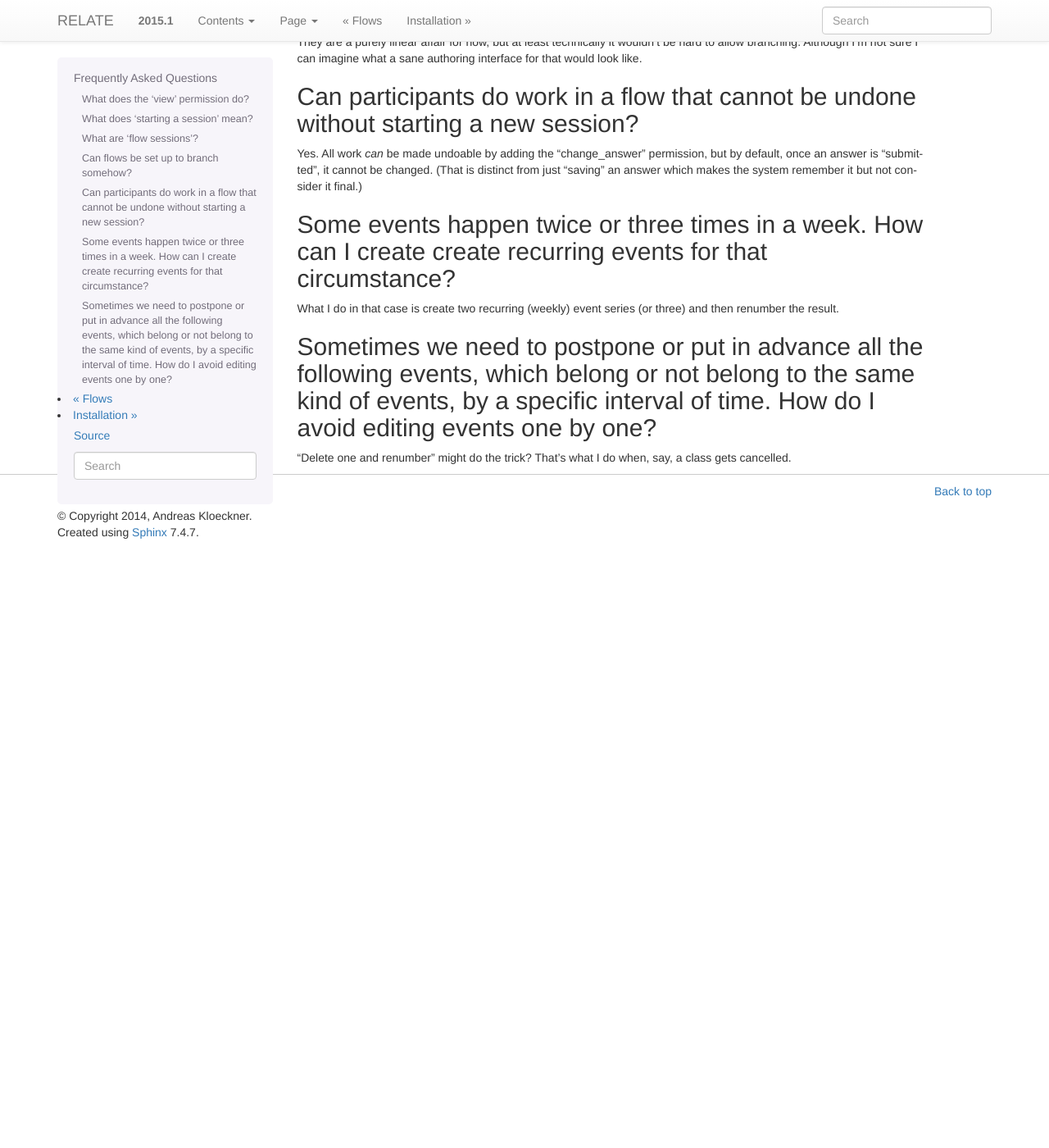
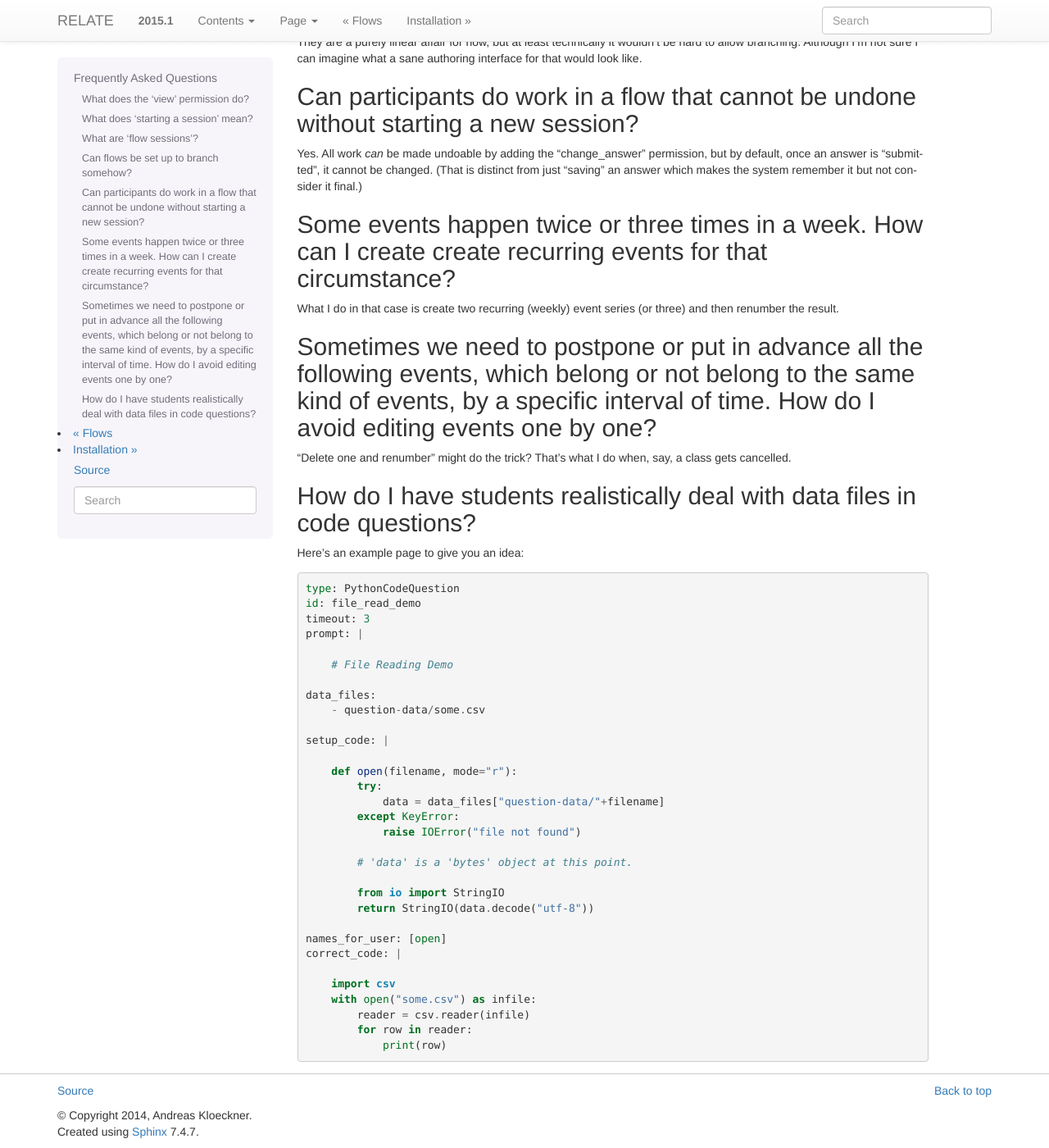
Before and after one commit to inducer/relate, a Sphinx documentation site: the page built from doc/faq.rst, in a window 1280 px wide and 1400 px high, scrolled down 1115 px. Shown: the whole window at 82% size. Built offline with Sphinx 7.4.7, drawn with Linux system fonts in a browser that asks for light colours; before the commit the page ends 1784 px from its top, so only the background shows below that.

Commit message:
Add file open sample for Ryan

```diff
--- a/doc/faq.rst
+++ b/doc/faq.rst
@@ -88,3 +88,40 @@ Sometimes we need to postpone or put in advance all the following events, which
 ----------------------------------------------------------------------------------------------------------------------------------------------------------------------------------------------------------
 
 "Delete one and renumber" might do the trick? That's what I do when, say, a class gets cancelled.
+
+How do I have students realistically deal with data files in code questions?
+----------------------------------------------------------------------------
+
+Here's an example page to give you an idea::
+
+    type: PythonCodeQuestion
+    id: file_read_demo
+    timeout: 3
+    prompt: |
+
+        # File Reading Demo
+
+    data_files:
+        - question-data/some.csv
+
+    setup_code: |
+
+        def open(filename, mode="r"):
+            try:
+                data = data_files["question-data/"+filename]
+            except KeyError:
+                raise IOError("file not found")
+
+            # 'data' is a 'bytes' object at this point.
+
+            from io import StringIO
+            return StringIO(data.decode("utf-8"))
+
+    names_for_user: [open]
+    correct_code: |
+
+        import csv
+        with open("some.csv") as infile:
+            reader = csv.reader(infile)
+            for row in reader:
+                print(row)
```
